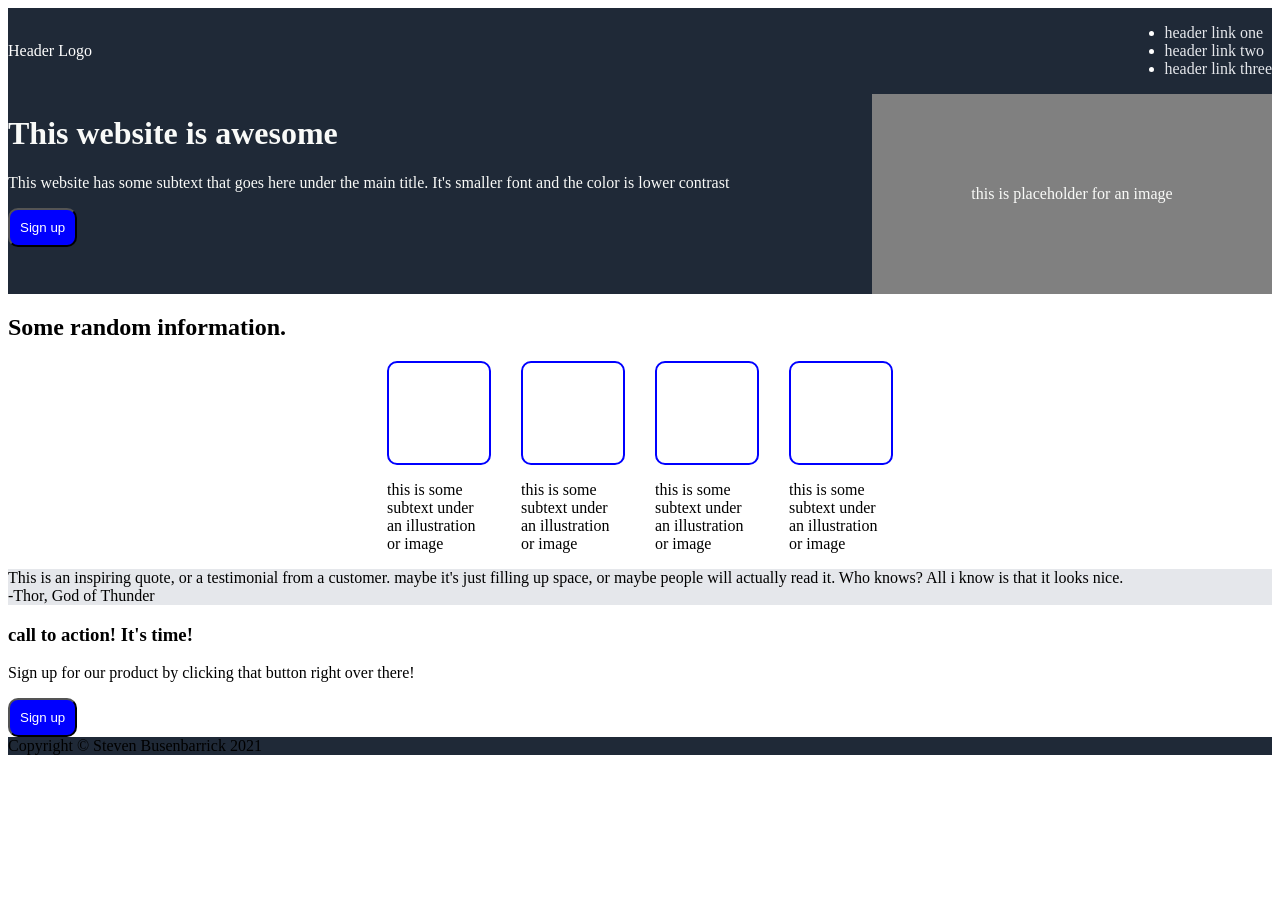
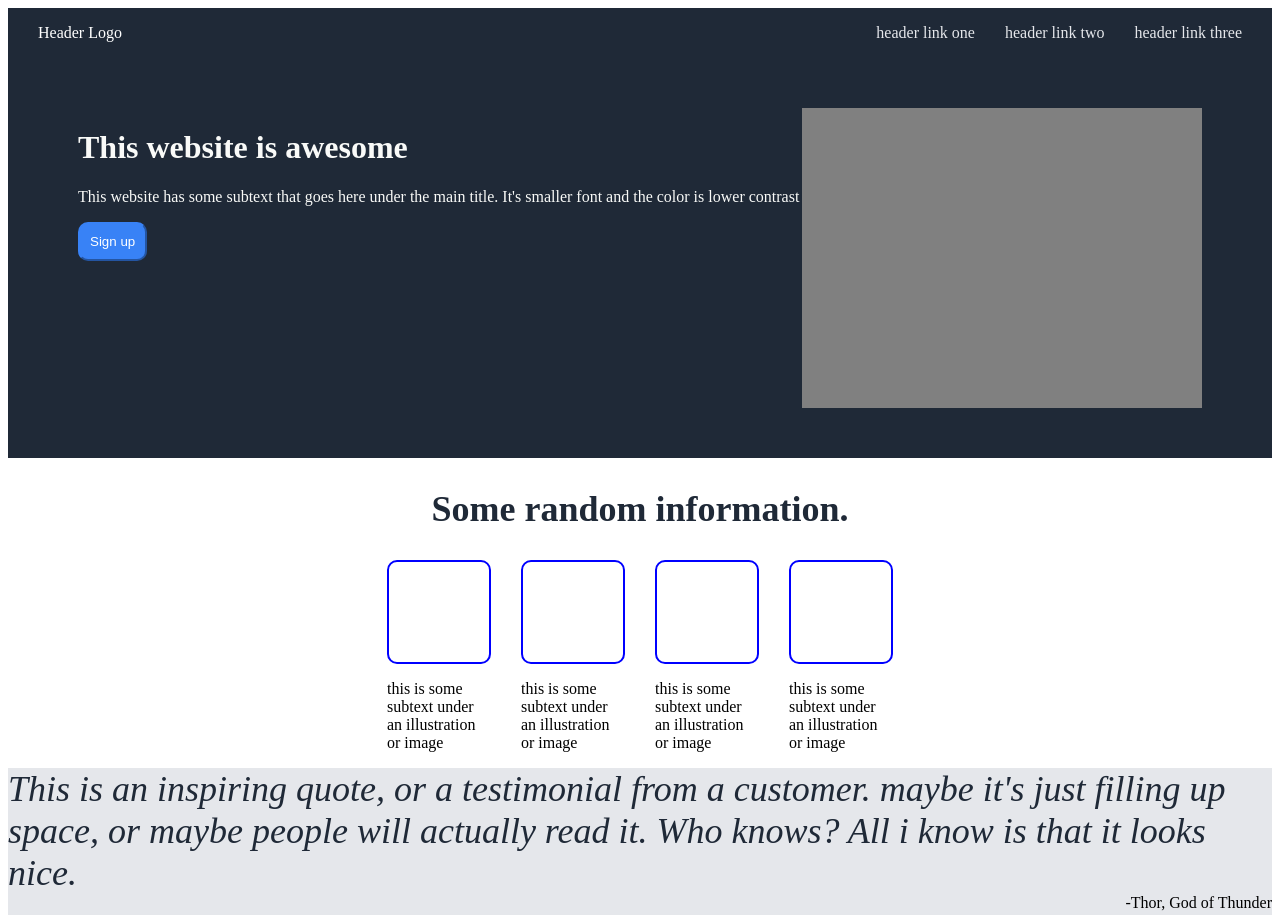
Before and after one commit to sbusenba/odin-landing-page, a plain HTML site: page index.html in a window 1280 px wide. Shown: the top 915 px of the page. Before the commit the page ends 800 px from the top, so only its background shows below. Drawn offline with Linux system fonts and the light colour scheme.

Commit message:
added additional css, minor alterations to html to add related classes

```diff
--- a/index.html
+++ b/index.html
@@ -17,7 +17,7 @@
             <li><a>header link three</a></li>
         </ul>
     </div>
-    <div class="section1">
+    <div class="section1 section">
         <div class="textbox">
             <H1>This website is awesome</H1>
             <p>This website has some subtext that goes here under
@@ -26,13 +26,13 @@
             <button class="section1button button" >Sign up</button>
 
         </div>
-        <div class="img-holder"> this is placeholder for an image
-
+        <div class="img-holder">
+            <!--<img class="hero image" src="images/supra-rear.jpg">-->
         </div>
     </div>
-    <div class="section2">
-        <div>
-            <h2>Some random information.</h2>
+    <div class="section2 section">
+        <div class="section2header">
+            Some random information.
         </div>
         <div class="section2content">
             <div class="fact">
@@ -67,7 +67,7 @@
         </div>
 
     </div>
-    <div class="section3">
+    <div class="section3 section">
         <div class="quote">
             This is an inspiring quote, or a testimonial from a
             customer. maybe it's just filling up space, or maybe
@@ -76,7 +76,7 @@
         </div>
         <div class="quotesource">-Thor, God of Thunder</div>
     </div>
-    <div class="section4">
+    <div class="section4 section">
         <div class="section4box">
             <div class="section4text">
                 <h3>call to action! It's time!</h3>
--- a/style.css
+++ b/style.css
@@ -1,8 +1,17 @@
 button{
     color:white;
-    background-color: blue;
+    background-color: #3882f6;
     border-radius:10px;
     padding:10px;
+}
+body{
+    display: flex;
+    flex-direction: column;
+}
+.header-links{
+    display:flex;
+    flex-direction:row;
+    gap:30px;
 }
 .header{
     display:flex;
@@ -11,13 +20,34 @@ button{
     justify-content:space-between;
     background-color: #1f2937;
     color:white;
+    flex:0;
+    padding:0px 30px;
 
 }
+.section{
+    display:flex;
+    flex:0 0 300px;
+}
 .section1{
-    display:flex;
     flex-direction:row;
     color:#f9fAF8;
     background-color:#1f2937 ;
+    padding: 50px 70px;
+}
+.section1button{
+    border-color: #3882f6;
+}
+.section2{
+    flex-direction:column;
+}
+.section2header{
+    margin:30px;
+    display: flex;
+    font-size: 36px;
+    font-weight: 900;
+    color:#1f2937;
+    justify-content: center;
+
 }
 .img-holder {
     flex:0;
@@ -27,6 +57,11 @@ button{
     background-color: grey;
     align-items:center;
     justify-content: center;
+
+}
+.hero-img{
+    height:200px;
+    width:400px;
 
 }
 .fact-text{
@@ -40,7 +75,10 @@ button{
     flex:0 0 100px;
 }
 .quote{
-
+   font-size: 36px;
+   font-style:italic;
+   font-weight:300;
+   color:#1f2937;
 }
 .fact-img{
     height:100px;
@@ -56,10 +94,29 @@ button{
 }
 .section3{
     background-color: #e5e7eb;
+    flex-direction: column;
+}
+.quotesource{
+    align-self:flex-end;
+}
+.section4{
+    align-items:center;
+    justify-content:center;
 }
 .footer{
     background-color: #1f2937;
+    flex:0;
 
+}
+.section4box{
+ margin: 80px;
+ border-radius: 10px;
+ background-color:#3882f6;
+ padding:20px;
+ display:flex;
+}
+li{
+    list-style-type: none ;
 }
 a{
     color:#e5e7eb;
```
